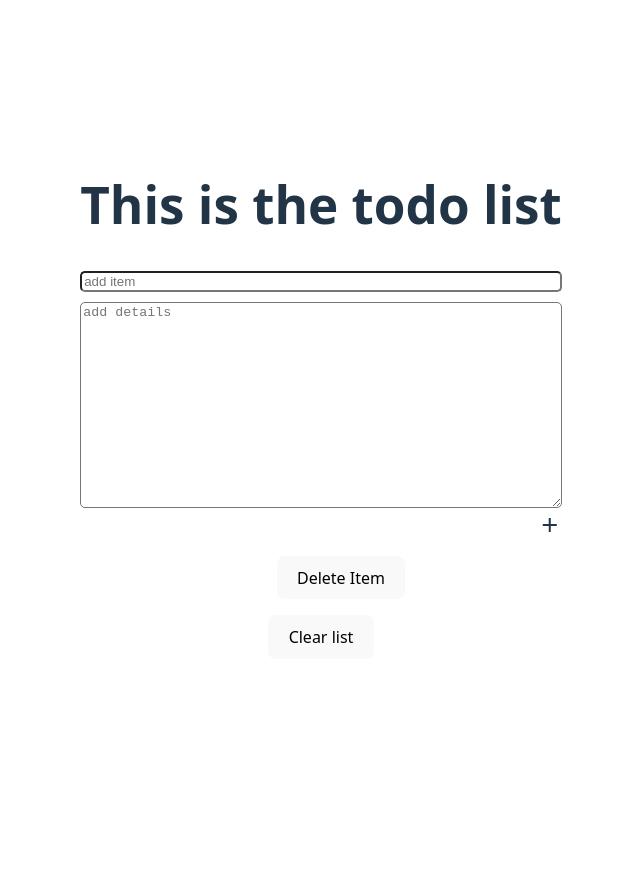
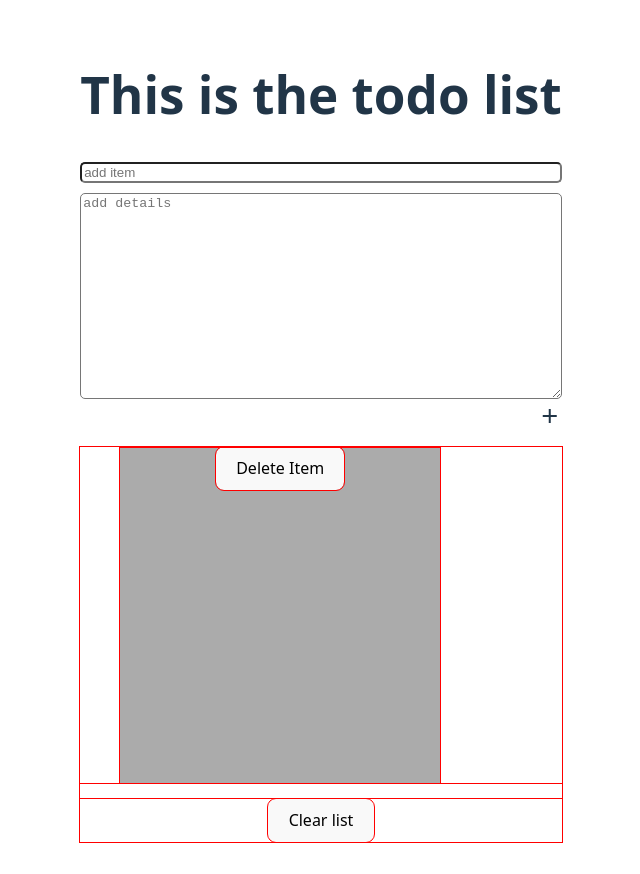
Before and after one commit to noHacksReq/TooMuchToDo, a Vue app in the folder project/: page / in a window 1280 px wide. Both pictures are taken after a click on the element "add". Shown: the whole page, without its empty margins (319-959 px from the left). Before the commit the page ends 800 px from the top, so only its background shows below. Built offline with nearby package versions, Linux system fonts and the light colour scheme.

Commit message:
added som styles

```diff
--- a/project/src/components/ListComponent.vue
+++ b/project/src/components/ListComponent.vue
@@ -19,7 +19,8 @@ const deleteItem = (i) => {
   <section>
 
     <ul class="tdList">
-        <li v-for="(item, index) in store.todoArr">
+        <li
+        class="tdItem" v-for="(item, index) in store.todoArr">
             <h3>{{ item.title }}</h3>
             <p>{{ item.description }}</p>
             <button @click="deleteItem(index)">Delete Item</button>
@@ -33,7 +34,18 @@ const deleteItem = (i) => {
 </template>
 
 <style scoped>
+* {
+  outline: 1px solid red;
+}
 .tdList {
+
     list-style: none;
 }
+
+.tdItem {
+  height: 42vh;
+  width: 25vw;
+  background-color: #ababab;
+  color: #2d2d2d;
+}
 </style>
```
